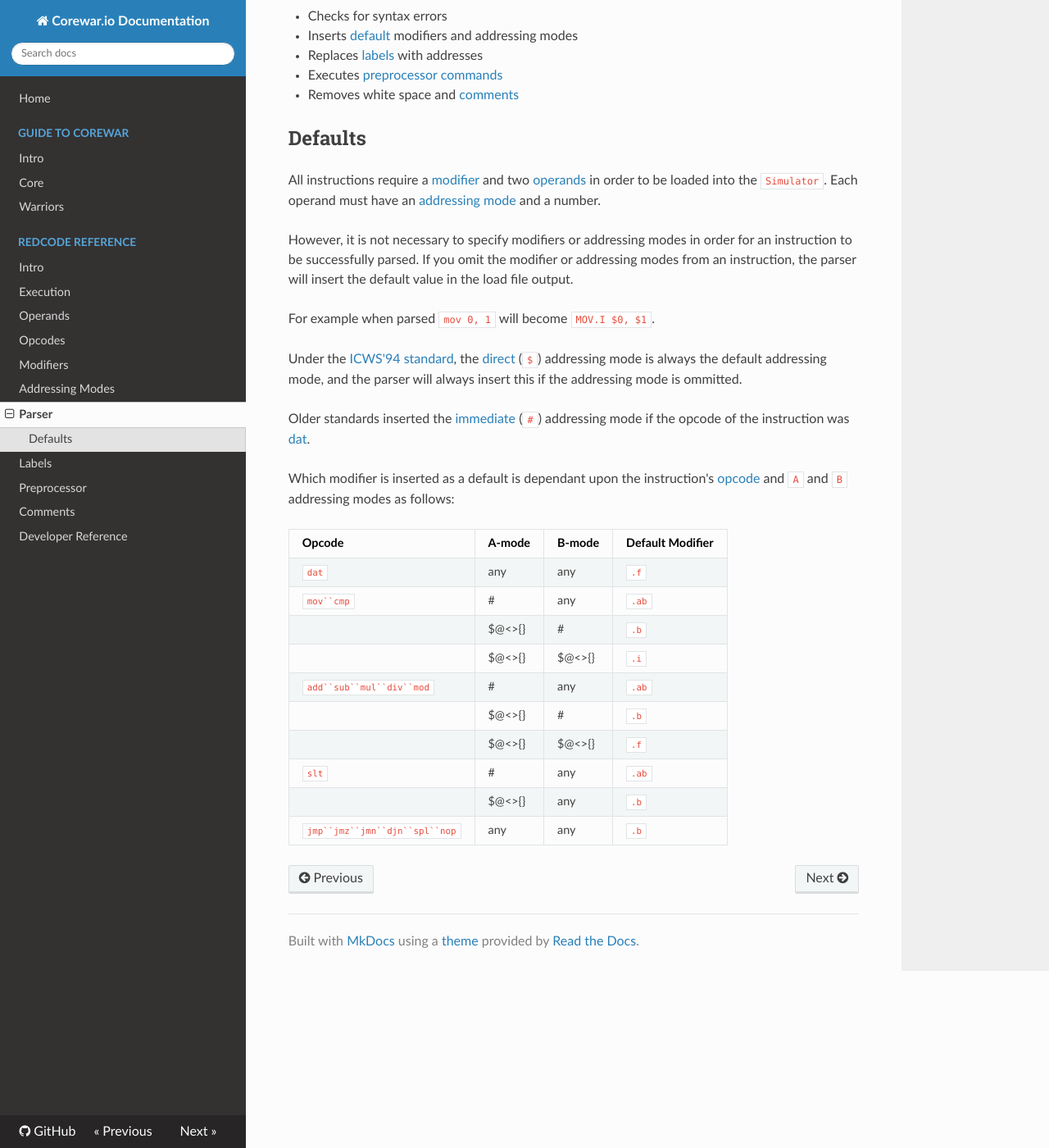
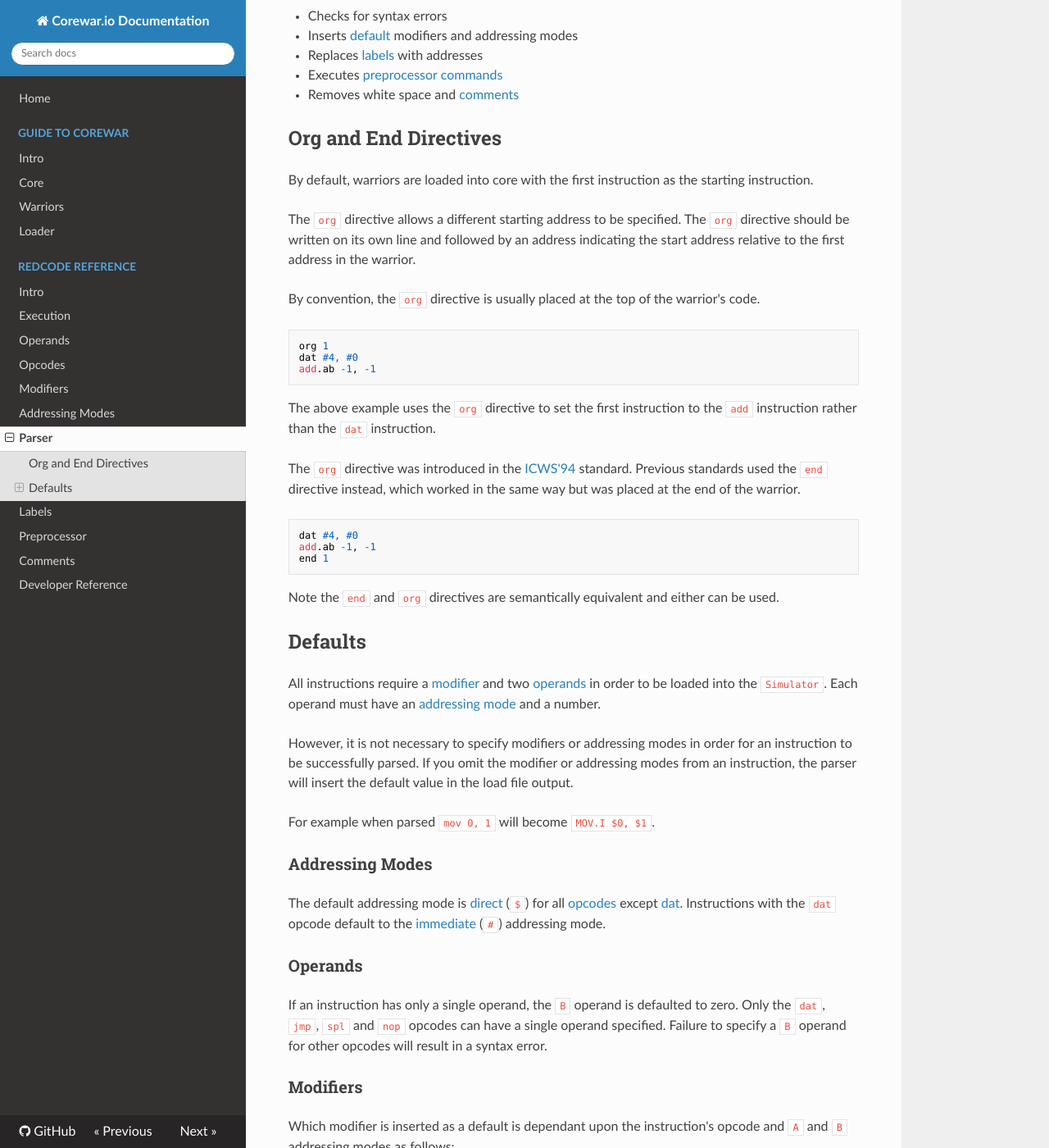
Before and after one commit to corewar/corewar.io, an MkDocs documentation site: the page built from docs/redcode/parser.md, in a window 1280 px wide and 1400 px high, scrolled down 248 px. Shown: the whole window at 82% size. Built offline with MkDocs 1.6.1, drawn with Linux system fonts in a browser that asks for light colours; nearby versions of some CDN libraries; old or Windows-style settings are respelled for this version of MkDocs; some of the changed text lies outside the part shown.

Commit message:
Org and end

````diff
--- a/docs/redcode/parser.md
+++ b/docs/redcode/parser.md
@@ -10,6 +10,32 @@ The parser performs the following functions:
 * Executes [preprocessor commands](preprocessor)
 * Removes white space and [comments](comments)
 
+## Org and End Directives
+
+By default, warriors are loaded into core with the first instruction as the starting instruction.
+
+The `org` directive allows a different starting address to be specified. The `org` directive should be written on its own line and followed by an address indicating the start address relative to the first address in the warrior.
+
+By convention, the `org` directive is usually placed at the top of the warrior's code.
+
+```
+org 1
+dat #4, #0
+add.ab -1, -1
+```
+
+The above example uses the `org` directive to set the first instruction to the `add` instruction rather than the `dat` instruction.
+
+The `org` directive was introduced in the [ICWS'94](./#standards) standard. Previous standards used the `end` directive instead, which worked in the same way but was placed at the end of the warrior.
+
+```
+dat #4, #0
+add.ab -1, -1
+end 1
+```
+
+Note the `end` and `org` directives are semantically equivalent and either can be used.
+
 ## Defaults
 
 All instructions require a [modifier](modifiers) and two [operands](operands) in order to be loaded into the `Simulator`.  Each operand must have an [addressing mode](addressing_modes) and a number.
@@ -18,11 +44,17 @@ However, it is not necessary to specify modifiers or addressing modes in order f
 
 For example when parsed `mov 0, 1` will become `MOV.I $0, $1`.
 
-Under the [ICWS'94 standard](./#standards), the [direct](addressing_modes#direct) (`$`) addressing mode is always the default addressing mode, and the parser will always insert this if the addressing mode is ommitted.
+### Addressing Modes
 
-Older standards inserted the [immediate](addressing_modes#immediate) (`#`) addressing mode if the opcode of the instruction was [dat](opcodes#dat-data).
+The default addressing mode is [direct](addressing_modes#direct) (`$`) for all [opcodes](opcodes) except [dat](opcodes#dat-data). Instructions with the `dat` opcode default to the [immediate](addressing_modes#immediate) (`#`) addressing mode.
 
-Which modifier is inserted as a default is dependant upon the instruction's [opcode](opcodes) and `A` and `B` addressing modes as follows:
+### Operands
+
+If an instruction has only a single operand, the `B` operand is defaulted to zero. Only the `dat`, `jmp`, `spl` and `nop` opcodes can have a single operand specified. Failure to specify a `B` operand for other opcodes will result in a syntax error.
+
+### Modifiers
+
+Which modifier is inserted as a default is dependant upon the instruction's opcode and `A` and `B` addressing modes as follows:
 
 |Opcode|A-mode|B-mode|Default Modifier|
 |---|---|---|---|
@@ -36,3 +68,11 @@ Which modifier is inserted as a default is dependant upon the instruction's [opc
 |`slt`|#|any|`.ab`|
 ||$@<>{}|any|`.b`|
 |`jmp``jmz``jmn``djn``spl``nop`|any|any|`.b`|
+
+### ORG (Starting address)
+
+If no `ORG` or `END` directive is specified, the `ORG` directive will be used to determine the start address.
+
+If multiple `ORG` or `END` directives are detected, the last one will be used (with `ORG` taking precedence over `END`).
+
+Both these situations will generate a parser warning.
--- a/mkdocs.yml
+++ b/mkdocs.yml
@@ -6,6 +6,7 @@ pages:
    - Intro: corewar/index.md
    - Core: corewar/core.md
    - Warriors: corewar/warriors.md
+   - Loader: corewar/loader.md
 - Redcode Reference:
    - Intro: redcode/index.md
    - Execution: redcode/execution.md
````
Also changed, not shown: docs/corewar/loader.md (added).
